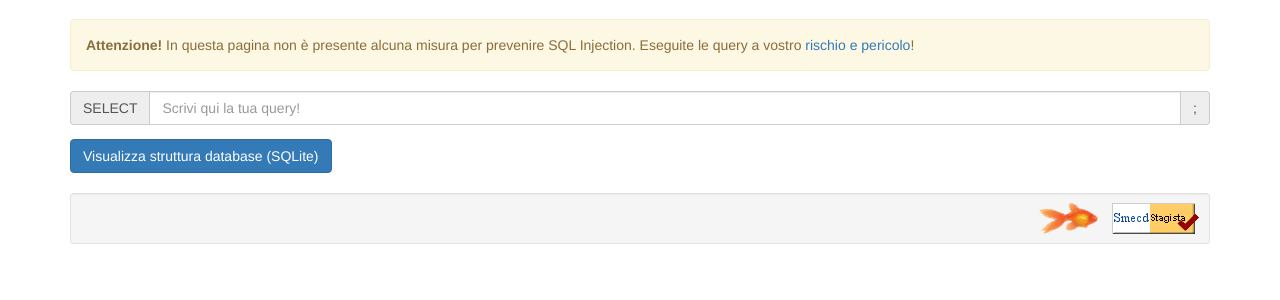
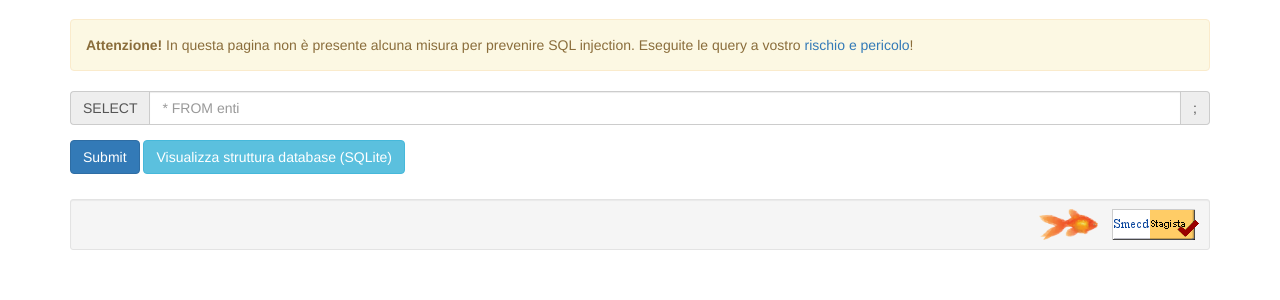
Before and after one commit to Steffo99/estus, a Flask app: page /query in a window 1280 px wide. Shown: the part 51-351 px from the top of the page. Run offline with Flask 2, Linux system fonts and the light colour scheme; the visitor is signed in with stand-in values (Sample User, id 1); some libraries are stand-ins or nearby versions.

Commit message:
Add execute query button

```diff
--- a/templates/query.htm
+++ b/templates/query.htm
@@ -6,20 +6,25 @@
 {% endblock %}
 {% block content %}
     <div class="alert alert-warning">
-        <b>Attenzione!</b> In questa pagina non è presente alcuna misura per prevenire SQL Injection. Eseguite le query a vostro <a href="https://xkcd.com/327/">rischio e pericolo</a>!
+        <b>Attenzione!</b> In questa pagina non è presente alcuna misura per prevenire SQL injection. Eseguite le query a vostro <a href="https://xkcd.com/327/">rischio e pericolo</a>!
     </div>
     <form action="/query" method="post">
+        <div class="form-group">
             <div class="input-group">
                 <span class="input-group-addon">SELECT</span>
-            <input type="text" class="form-control" placeholder="Scrivi qui la tua query!" name="query" {% if query %}value="{{ query }}{% endif %}">
+                <input type="text" class="form-control" placeholder="* FROM enti" name="query" {% if query %}value="{{ query }}{% endif %}">
                 <span class="input-group-addon">;</span>
             </div>
-    </form>
+        </div>
+        <div class="form-group">
             <p>
-        <button class="btn btn-primary" type="button" data-toggle="collapse" data-target="#database-structure">
+                <input class="btn btn-primary" type="submit">
+                <button class="btn btn-info" type="button" data-toggle="collapse" data-target="#database-structure">
                     Visualizza struttura database (SQLite)
                 </button>
             </p>
+        </div>
+    </form>
     <div id="database-structure" class="collapse">
         <img src="{{ url_for('static', filename='dbtree.png') }}">
     </div>
```
Lines whose indentation alone changed are shown as unchanged.
